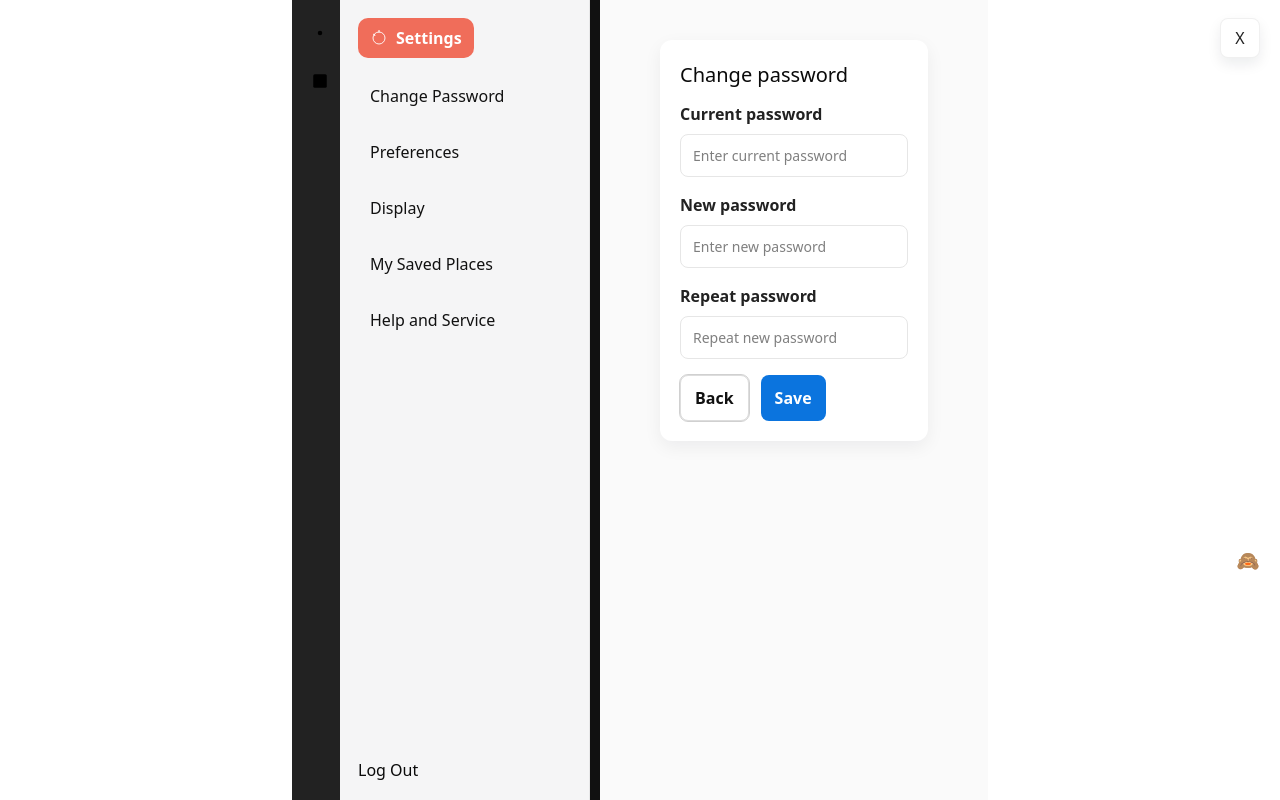
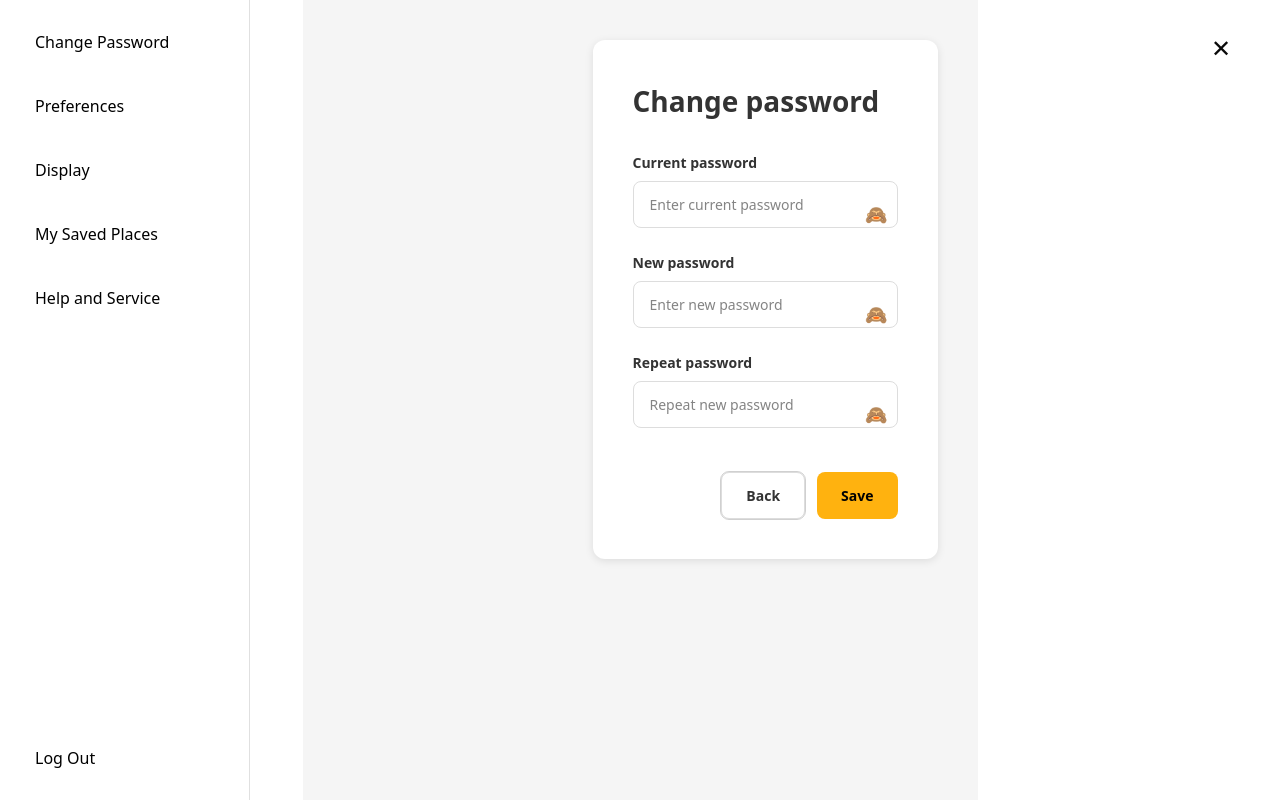
Before and after one commit to Fit3170-RoadPulse/RoadPulse, a React (Vite) app in the folder frontend/: page /change-password in a window 1280 px wide. Built offline with nearby package versions, Linux system fonts and the light colour scheme.

Commit message:
US20-LOGIN PAGE: modified login page layout

```diff
--- a/frontend/src/pages/loginpage/login.jsx
+++ b/frontend/src/pages/loginpage/login.jsx
@@ -1,30 +1,112 @@
-import React from "react";
-import { Link } from "react-router-dom";
+import React, { useState } from "react";
+import { Link, useNavigate } from "react-router-dom";
 import "./Login.css";
 
-export default function LoginPage({ onLogin, onCancel, onForgotPassword }) {
-  const [username, setUsername] = React.useState("");
-  const [password, setPassword] = React.useState("");
-  const [remember, setRemember] = React.useState(false);
+// check with database
+const validatePassword = (password) => {
+  if (password.length < 8) {
+    return "Password must be at least 8 characters long.";
+  }
+  // check for at least on letter
+  if (!/[a-zA-Z]/.test(password)) {
+    return "Password must include at least one letter.";
+  }
+
+  // check for at least one number
+  if (!/\d/.test(password)) {
+    return "Password must include at least one number (0-9).";
+  }
+
+  // check for at least one special character
+  if (!/[^a-zA-Z0-9]/.test(password)) {
+    return "Password must include at least one special character";
+  }
+  return null;
+};
+
+// const validateEmail = (email) => {
+//   // Basic regex check for email format
+//   if (!/^[^\s@]+@[^\s@]+\.[^\s@]+$/.test(email)) {
+//     return "Please enter a valid email address.";
+//   }
+//   return null;
+// };
+
+const validateUsername = (username) => {
+  if (username.length < 3) {
+    return "Username must be at least 3 characters long.";
+  }
+  return null;
+};
+
+export default function LoginPage({ onLogin, onForgotPassword }) {
+  const [username, setUsername] = useState("");
+  const [password, setPassword] = useState("");
+  const [remember, setRemember] = useState(false);
+  const [errorMessage, setErrorMessage] = useState("");
+  // const [showPassword, setShowPassword] = useState(false)
+  const navigate = useNavigate();
+  const [show, setShow] = useState({ current: false });
+  const toggle = (field) => setShow((s) => ({ ...s, [field]: !s[field] }));
+
+  function toggleShowPassword() {
+    setShowPassword((s) => !s);
+  }
 
   function handleLogin() {
-    const values = { username, password, remember };
-    if (typeof onLogin === "function") onLogin(values);
-    else alert("Login pressed — values: " + JSON.stringify(values, null, 2));
+    setErrorMessage(""); // clear previous errors
+
+    // validate username
+    let error = validateUsername(username);
+    // if (error) return setErrorMessage(error);
+    if (error) {
+      alert(error);
+      return;
+    }
+
+    // // validate email
+    // error = validateEmail(email);
+    // // if (error) return setErrorMessage(error);
+    // if (error) {
+    //   alert(error);
+    //   return;
+    // }
+
+    // validate password
+    error = validatePassword(password);
+    // if (error) return setErrorMessage(error);
+    if (error) {
+      alert(error);
+      return;
+    }
+
+    const values = { username, password };
+
+    const isLoginSuccessful = true;
+
+    if (isLoginSuccessful) {
+      if (typeof onLogin === "function") {
+        onLogin(values);
+      }
+
+      navigate("/map"); // navigate to verification page
+    } else {
+      alert("Registration failed. Please try again");
+    }
   }
 
-  // function handleForgotPassword() {
-  //   const identifier = username || "";
-  //   if (typeof onForgotPassword === "function") {
-  //     onForgotPassword(identifier);
-  //   } else {
-  //     alert(
-  //       identifier
-  //         ? `Forgot password clicked — will send reset to account: ${identifier}`
-  //         : "Forgot password clicked — no username/email provided."
-  //     );
-  //   }
-  // }
+  function handleForgotPassword() {
+    const identifier = username || "";
+    if (typeof onForgotPassword === "function") {
+      onForgotPassword(identifier);
+    } else {
+      alert(
+        identifier
+          ? `Forgot password clicked — will send reset to account: ${identifier}`
+          : "Forgot password clicked — no username/email provided."
+      );
+    }
+  }
 
   return (
     <div className="login-container">
@@ -48,23 +130,40 @@ export default function LoginPage({ onLogin, onCancel, onForgotPassword }) {
           value={password}
           onChange={(e) => setPassword(e.target.value)}
           placeholder="Enter your password"
-          type="password"
+          type={show.current ? "text" : "password"}
         />
+
+        <button
+          type="button"
+          className="login-icon-btn"
+          onClick={() => toggle("current")}
+          aria-label="Toggle new password visibility"
+        >
+          {show.current ? "👁️" : "🙈"}
+        </button>
       </div>
 
       <div className="forgot-password-link-container">
-        <Link to="/reset-password-page" className="forgot-password-link">
-            Forgot password?
-          </Link>
+        <button
+          onClick={handleForgotPassword}
+          className="forgot-password-link"
+          type="button"
+        >
+          Forgot password?
+        </button>
       </div>
 
-
       <div className="login-buttons">
-
-        <Link to="/map" className="login-primaryBtn">
-            Login
-        </Link>
-
+        {/* <Link handleLogin className="login-primaryBtn">
+          Login
+        </Link> */}
+        <button
+          onClick={handleLogin}
+          className="login-primaryBtn"
+          type="button"
+        >
+          Login
+        </button>
       </div>
     </div>
   );
--- a/frontend/src/pages/settingpage/changepassword/ChangePassword.css
+++ b/frontend/src/pages/settingpage/changepassword/ChangePassword.css
@@ -1,86 +1,174 @@
-/* ChangePassword.css - 用于 ChangePassword 页面（配合你已有的 setting 样式） */
+.change-password-root {
+  min-height: 100vh;
+  background-color: #f5f5f5;
+  position: relative;
+}
 
-.setting-menu-page { display: grid; grid-template-columns: 48px 260px 1fr; min-height: 100vh; background: #111; }
+.close-btn {
+  position: fixed;
+  top: 16px;
+  right: 20px;
+  border: none;
+  background: transparent;
+  font-size: 24px;
+  cursor: pointer;
+  z-index: 1000;
+  color: #333;
+  padding: 8px;
+}
 
-/* reuse your left rail / left nav styles from SettingMenu.css if present */
-.app-left-rail { background:#222; color:#9aa; display:flex; align-items:flex-start; padding-top:16px; padding-left:8px; }
-.rail-icons { display:flex; flex-direction:column; gap:14px; align-items:center; width:100%; padding-bottom:16px; }
-.sidebar-icon { width:34px; height:34px; display:flex; align-items:center; justify-content:center; color:#2ecc71; border-radius:8px; cursor:pointer; }
+.close-btn:hover {
+  color: #000;
+}
 
-/* left nav */
-.settings-left-nav { background:#f5f5f6; padding:18px; border-right:1px solid rgba(0,0,0,0.06); display:flex; flex-direction:column; justify-content:space-between; }
-.settings-badge { display:inline-flex; align-items:center; gap:8px; background:#f06d5a; color:#fff; padding:8px 12px; border-radius:10px; font-weight:700; border:none; cursor:pointer; }
-.settings-menu { list-style:none; padding:14px 0 0 0; margin:0; display:flex; flex-direction:column; gap:8px; }
-.menu-item { padding:12px 12px; border-radius:8px; cursor:pointer; color:#111; font-weight:600; display:flex; justify-content:space-between; align-items:center; }
-.settings-menu .menu-item > a { display:block; width:100%; height:100%; color:inherit; text-decoration:none; }
+.settings-layout {
+  display: flex;
+  min-height: 100vh;
+}
 
-/* content column */
-.settings-content { background:#fafafa; padding:40px 60px; min-height:100vh; overflow:auto; }
+.settings-left-column {
+  width: 250px;
+  background: white;
+  border-right: 1px solid #e0e0e0;
+  position: fixed;
+  left: 0;
+  top: 0;
+  height: 100vh;
+  overflow-y: auto;
+}
 
-/* panel */
-.settings-panel { background:#fff; border-radius:12px; padding:20px; max-width:720px; box-shadow:0 6px 18px rgba(16,24,40,0.06); margin:0 auto; }
-.change-password-panel h2 { margin:0 0 12px 0; font-size:20px; }
+.settings-main-column {
+  flex: 1;
+  margin-left: 250px;
+  padding: 40px;
+}
 
-/* messages */
-.msg { padding:10px 12px; border-radius:8px; margin-bottom:12px; }
-.msg.error { background:#ffe9e9; color:#a00; }
-.msg.success { background:#e8fff0; color:#0a7400; }
+.settings-panel {
+  background: white;
+  border-radius: 12px;
+  padding: 40px;
+  box-shadow: 0 2px 8px rgba(0, 0, 0, 0.1);
+  max-width: 600px;
+}
 
-/* form */
-.change-password-form { display:block; }
-.form-row { margin-bottom:16px; }
-.form-label { display:block; margin-bottom:8px; font-weight:700; color:#222; }
-.input-with-action { display:flex; gap:10px; align-items:center; }
-.form-input { flex:1; padding:10px 12px; border-radius:8px; border:1px solid #e6e6e6; font-size:14px; background:#fff; }
-.form-input:focus { outline:none; border-color:#0b74de; box-shadow:0 0 0 3px rgba(11,116,222,0.08); }
+.change-password-panel h2 {
+  font-size: 28px;
+  font-weight: 700;
+  margin-bottom: 30px;
+  color: #333;
+}
 
-/* icon button */
-.icon-btn { border:1px solid #e6e6e6; background:#fff; padding:8px; border-radius:8px; cursor:pointer; min-width:44px; display:inline-flex; align-items:center; justify-content:center; }
+.msg {
+  padding: 12px 16px;
+  border-radius: 8px;
+  margin-bottom: 20px;
+  font-size: 14px;
+}
 
-/* actions */
-.form-actions { display:flex; gap:12px; margin-top:8px; }
-.btn { padding:10px 14px; border-radius:8px; font-weight:700; cursor:pointer; text-align:center; text-decoration:none; display:inline-block; }
-.btn.primary { background:#0b74de; color:#fff; border:none; }
-.btn.outline { background:transparent; border:1px solid #ddd; color:#111; }
+.msg.error {
+  background-color: #fee;
+  color: #c33;
+  border: 1px solid #fcc;
+}
 
-/* responsive */
-@media (max-width: 900px) {
-  .setting-menu-page { grid-template-columns: 48px 1fr; }
-  .settings-left-nav { display:none; }
-  .settings-content { padding:20px; }
+.msg.success {
+  background-color: #efe;
+  color: #3c3;
+  border: 1px solid #cfc;
 }
-@media (max-width: 480px) {
-  .settings-panel { padding:16px; width:100%; box-shadow:none; border-radius:10px; }
-  .icon-btn { min-width:36px; padding:6px; }
+
+.change-password-form {
+  display: flex;
+  flex-direction: column;
+  gap: 24px;
+}
+
+.form-row {
+  display: flex;
+  flex-direction: column;
+  gap: 8px;
+}
+
+.form-label {
+  font-weight: 600;
+  font-size: 14px;
+  color: #333;
+}
+
+.input-with-action {
+  position: relative;
+  width: 100%;
 }
 
 .form-input {
-  flex: 1;
-  padding: 10px 12px;
+  width: 100%;
+  padding: 12px 45px 12px 16px;
+  border: 1px solid #ddd;
   border-radius: 8px;
-  border: 1px solid #e6e6e6;
   font-size: 14px;
-  background: #fff;
-  color: #000;
+  box-sizing: border-box;
+  transition: border-color 0.2s;
 }
 
+.form-input:focus {
+  outline: none;
+  border-color: #667eea;
+}
 
-.close-btn {
-  position: fixed;
-  top: 18px;
-  right: 20px;
-  width: 40px;
-  height: 40px;
+.icon-btn {
+  position: absolute;
+  right: 12px;
+  top: 50%;
+  transform: translateY(-50%);
+  background: transparent;
+  border: none;
+  cursor: pointer;
+  font-size: 18px;
+  color: #666;
+  padding: 6px;
+  z-index: 2;
+  outline: none;
+}
+
+.icon-btn:hover {
+  color: #333;
+}
+
+.form-actions {
+  display: flex;
+  gap: 12px;
+  margin-top: 20px;
+  justify-content: flex-end;
+}
+
+.btn {
+  padding: 12px 24px;
   border-radius: 8px;
-  background: #fff;
-  border: 1px solid rgba(0,0,0,0.06);
-  display: inline-flex;
-  align-items: center;
-  justify-content: center;
+  font-size: 14px;
+  font-weight: 600;
   cursor: pointer;
-  box-shadow: 0 6px 14px rgba(16,24,40,0.08);
-  color: #222;
-  font-size: 16px;    /* make the ✖ visible */
-  z-index: 9999;
+  transition: all 0.2s;
+  text-decoration: none;
+  display: inline-block;
+  text-align: center;
 }
-.close-btn:hover { color: #b00; transform: translateY(-1px); }
+
+.btn.outline {
+  background: white;
+  border: 1px solid #ddd;
+  color: #333;
+}
+
+.btn.outline:hover {
+  background: #f5f5f5;
+}
+
+.btn.primary {
+  background: #ffb20f;
+  border: none;
+  color: black;
+}
+
+.btn.primary:hover {
+  background: #ffa500;
+}
--- a/frontend/src/pages/settingpage/changepassword/ChangePassword.jsx
+++ b/frontend/src/pages/settingpage/changepassword/ChangePassword.jsx
@@ -1,20 +1,18 @@
 import React, { useState } from "react";
-import { Link, useNavigate } from "react-router-dom"; // <-- added useNavigate
+import { Link, useNavigate } from "react-router-dom";
+import SettingMenu from "../menu/SettingMenu";
+import CloseIcon from "../../../components/close.png";
 import "./ChangePassword.css";
-
-function SidebarIcon({ children }) {
-  return <div className="sidebar-icon">{children}</div>;
-}
 
 export default function ChangePassword() {
   const [values, setValues] = useState({ current: "", newPass: "", repeat: "" });
   const [show, setShow] = useState({ current: false, newPass: false, repeat: false });
   const [msg, setMsg] = useState(null);
+  const navigate = useNavigate();
 
-  const navigate = useNavigate(); // <-- must import this!
-
-  const handleChange = (e) => setValues({ ...values, [e.target.name]: e.target.value });
-  const toggle = (field) => setShow((s) => ({ ...s, [field]: !s[field] }));
+  const handleChange = (e) =>
+    setValues(v => ({ ...v, [e.target.name]: e.target.value }));
+  const toggle = (field) => setShow(s => ({ ...s, [field]: !s[field] }));
 
   const validate = () => {
     if (!values.current || !values.newPass || !values.repeat) return "Please fill in all fields.";
@@ -31,69 +29,43 @@ export default function ChangePassword() {
       setMsg({ type: "error", text: err });
       return;
     }
-
-    // TODO: call API to change password here (axios/fetch)
     setMsg({ type: "success", text: "New password has been updated." });
     setValues({ current: "", newPass: "", repeat: "" });
   };
 
   return (
-    <div className="setting-menu-page">
-      {/* Close button in top-right */}
-      <button
+    <div className="change-password-root">
+      {/* <button
         className="close-btn"
         aria-label="Close"
         onClick={() => navigate("/setting-menu-page")}
         title="Back to settings"
+        type="button"
       >
-        {/* simple SVG X icon */}
-        {/* <svg width="16" height="16" viewBox="0 0 24 24" aria-hidden>
-          <path d="M6 6L18 18M6 18L18 6" stroke="currentColor" strokeWidth="2" strokeLinecap="round" strokeLinejoin="round" />
-        </svg> */}
-      X
-      </button>
+        ✕
+      </button> */}
 
-      {/* left rail */}
-      <aside className="app-left-rail" aria-hidden>
-        <div className="rail-icons">
-          <SidebarIcon><svg width="18" height="18" viewBox="0 0 24 24"><circle cx="12" cy="12" r="3" /></svg></SidebarIcon>
-          <SidebarIcon><svg width="18" height="18" viewBox="0 0 24 24"><rect x="3" y="3" width="18" height="18" rx="2" /></svg></SidebarIcon>
-          <SidebarIcon><svg width="18" height="18" viewBox="0 0 24 24"><path d="M3 12h18" /></svg></SidebarIcon>
-        </div>
+      <div className="settings-layout">
+        <aside className="settings-left-column" aria-hidden={false}>
+          <SettingMenu />
         </aside>
 
-      {/* left menu */}
-      <nav className="settings-left-nav" aria-label="Settings menu">
-        <div className="settings-header">
-          <button className="settings-badge" aria-hidden>
-            <svg viewBox="0 0 24 24" width="18" height="18"><path d="M12 2v2" stroke="currentColor" strokeWidth="1.5" strokeLinecap="round" strokeLinejoin="round"/><path d="M5 7l1.5 1.5" stroke="currentColor" strokeWidth="1.5" strokeLinecap="round" strokeLinejoin="round"/><circle cx="12" cy="12" r="8" stroke="currentColor" strokeWidth="1.2" fill="none"/></svg>
-            <span>Settings</span>
-          </button>
-        </div>
-
-        <ul className="settings-menu">
-          <li className="menu-item"><Link to="/change-password">Change Password</Link></li>
-          <li className="menu-item"><Link to="/preferences">Preferences</Link></li>
-          <li className="menu-item"><Link to="/display">Display</Link></li>
-          <li className="menu-item"><Link to="/saved-places">My Saved Places</Link></li>
-          <li className="menu-item"><Link to="/help">Help and Service</Link></li>
-        </ul>
-
-        <div className="settings-logout">Log Out</div>
-      </nav>
-
-      {/* right hand side */}
-      <main className="settings-content" role="main">
+        <main className="settings-main-column" role="main">
           <div className="settings-panel change-password-panel" aria-labelledby="change-password-heading">
             <h2 id="change-password-heading">Change password</h2>
 
-          {msg && <div className={`msg ${msg.type === "error" ? "error" : "success"}`}>{msg.text}</div>}
+            {msg && (
+              <div className={`msg ${msg.type === "error" ? "error" : "success"}`} role="alert" aria-live="polite">
+                {msg.text}
+              </div>
+            )}
 
             <form className="change-password-form" onSubmit={handleSubmit}>
               <div className="form-row">
-              <label className="form-label">Current password</label>
+                <label htmlFor="current-password" className="form-label">Current password</label>
                 <div className="input-with-action">
                   <input
+                    id="current-password"
                     name="current"
                     type={show.current ? "text" : "password"}
                     className="form-input"
@@ -102,16 +74,22 @@ export default function ChangePassword() {
                     placeholder="Enter current password"
                     autoComplete="current-password"
                   />
-                <button type="button" className="icon-btn" onClick={() => toggle("current")} aria-label="Toggle current password visibility">
+                  <button
+                    type="button"
+                    className="icon-btn"
+                    onClick={() => toggle("current")}
+                    aria-label="Toggle current password visibility"
+                  >
                     {show.current ? "👁️" : "🙈"}
                   </button>
                 </div>
               </div>
 
               <div className="form-row">
-              <label className="form-label">New password</label>
+                <label htmlFor="new-password" className="form-label">New password</label>
                 <div className="input-with-action">
                   <input
+                    id="new-password"
                     name="newPass"
                     type={show.newPass ? "text" : "password"}
                     className="form-input"
@@ -120,16 +98,22 @@ export default function ChangePassword() {
                     placeholder="Enter new password"
                     autoComplete="new-password"
                   />
-                <button type="button" className="icon-btn" onClick={() => toggle("newPass")} aria-label="Toggle new password visibility">
+                  <button
+                    type="button"
+                    className="icon-btn"
+                    onClick={() => toggle("newPass")}
+                    aria-label="Toggle new password visibility"
+                  >
                     {show.newPass ? "👁️" : "🙈"}
                   </button>
                 </div>
               </div>
 
               <div className="form-row">
-              <label className="form-label">Repeat password</label>
+                <label htmlFor="repeat-password" className="form-label">Repeat password</label>
                 <div className="input-with-action">
                   <input
+                    id="repeat-password"
                     name="repeat"
                     type={show.repeat ? "text" : "password"}
                     className="form-input"
@@ -138,7 +122,12 @@ export default function ChangePassword() {
                     placeholder="Repeat new password"
                     autoComplete="new-password"
                   />
-                <button type="button" className="icon-btn" onClick={() => toggle("repeat")} aria-label="Toggle repeat password visibility">
+                  <button
+                    type="button"
+                    className="icon-btn"
+                    onClick={() => toggle("repeat")}
+                    aria-label="Toggle repeat password visibility"
+                  >
                     {show.repeat ? "👁️" : "🙈"}
                   </button>
                 </div>
@@ -152,5 +141,6 @@ export default function ChangePassword() {
           </div>
         </main>
       </div>
+    </div>
   );
 }
--- a/frontend/src/pages/settingpage/menu/SettingMenu.css
+++ b/frontend/src/pages/settingpage/menu/SettingMenu.css
@@ -1,11 +1,16 @@
-* {
-  margin: 0;
-  padding: 0;
+.settings-page {
+  min-height: 100vh;
+  position: left;
+  display: flex;
+  flex-direction: column;
 }
 
 .settings-left-nav {
   width: 250px;
+  position: absolute;
   height: 100vh;
+  top:0;
+  left: 0;
   background: white;
   display: flex;
   flex-direction: column;
@@ -34,3 +39,14 @@
 .settings-logout {
   margin-top: auto;
 }
+
+.settings-close-btn {
+  position: fixed;
+  top: 16px;
+  right: 20px;
+  border: none;
+  background: transparent;
+  font-size: 24px;
+  cursor: pointer;
+  z-index: 1000;
+}
--- a/frontend/src/pages/settingpage/menu/SettingMenu.jsx
+++ b/frontend/src/pages/settingpage/menu/SettingMenu.jsx
@@ -1,10 +1,22 @@
 import React from "react";
-import { Link } from "react-router-dom";
+import { Link, useNavigate } from "react-router-dom";
 import "./SettingMenu.css";
 
 export default function SettingMenu() {
+  const navigate = useNavigate();
+
   return (
     <div className="settings-page">
+
+      <button
+        className="settings-close-btn"
+        aria-label="Close settings"
+        onClick={() => navigate("/")}
+        title="Back to app"
+      >
+        ✕
+      </button>
+
       <nav className="settings-left-nav" aria-label="Settings navigation">
         <ul className="settings-menu">
           <li><Link className="settings-block" to="/change-password">Change Password</Link></li>
```
Also changed, not shown: frontend/src/pages/loginpage/login.css (+43 -34 lines). Lines whose indentation alone changed are shown as unchanged.
